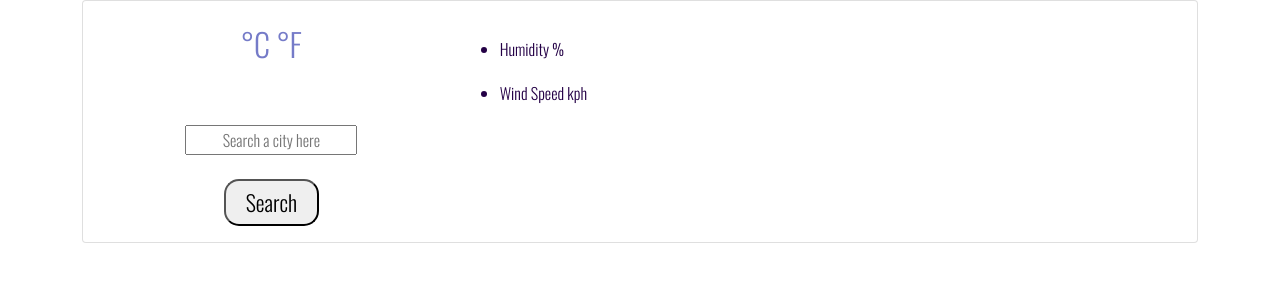
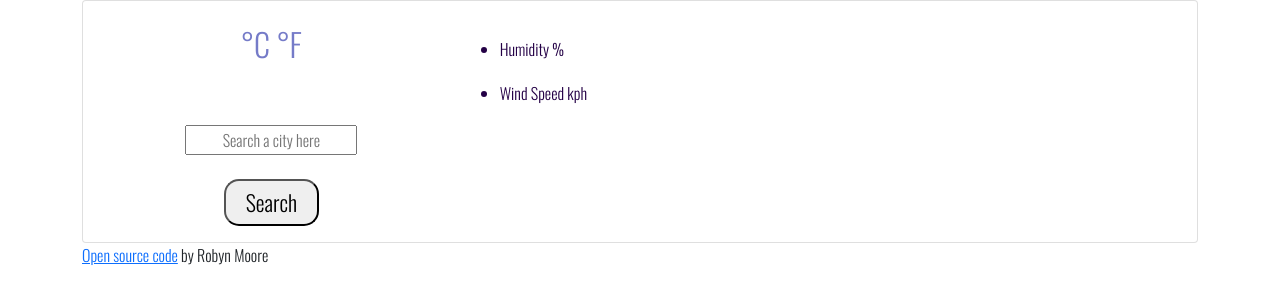
Before and after one commit to robynnicolemoore/vanilla-weather-app, a plain HTML site: page index.html in a window 1280 px wide. Drawn offline with nearby package versions, Linux system fonts and the light colour scheme; no server answers.

Commit message:
Added github repository

```diff
--- a/index.html
+++ b/index.html
@@ -47,6 +47,7 @@
           </div>
         </div>
       </div>
+      <p><a href="https://github.com/robynnicolemoore/vanilla-weather-app">Open source code</a> by Robyn Moore</p>
     </div>
     <script src="src/index.js"></script>
   </body>
```
